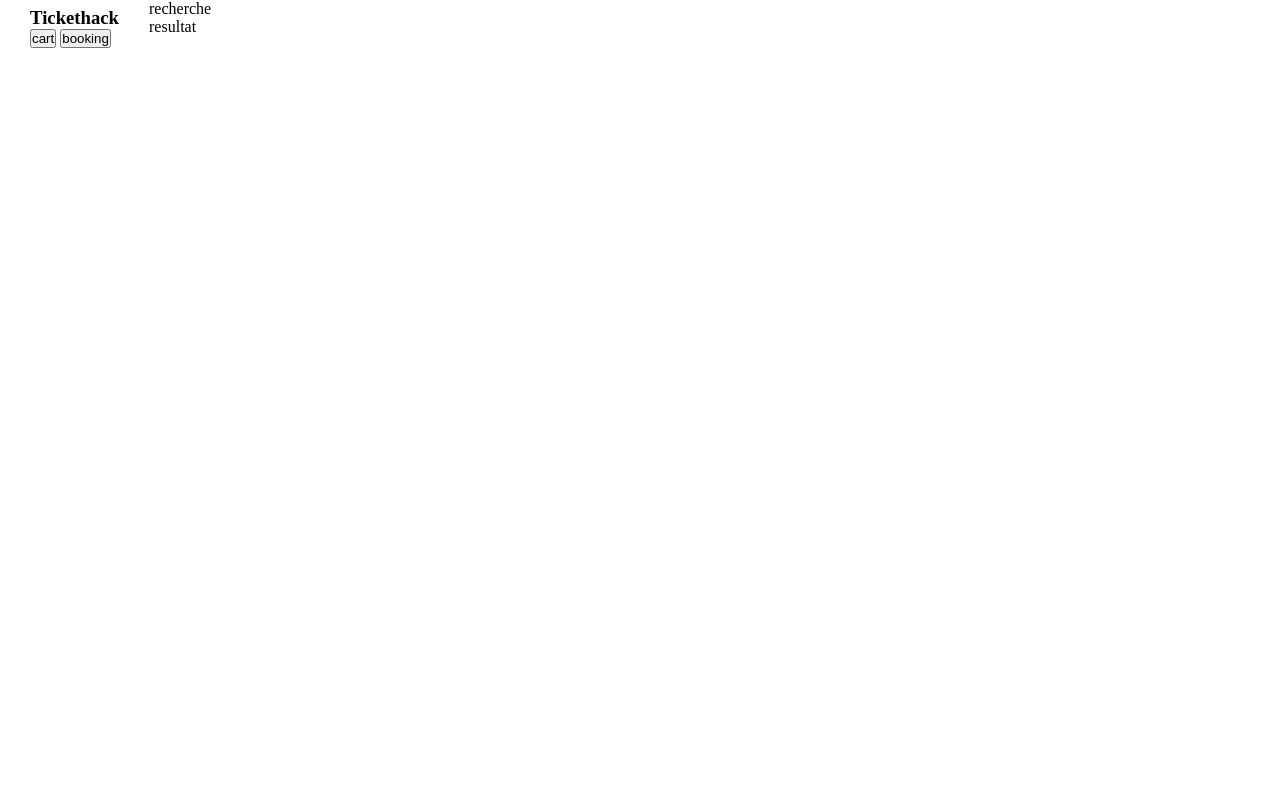
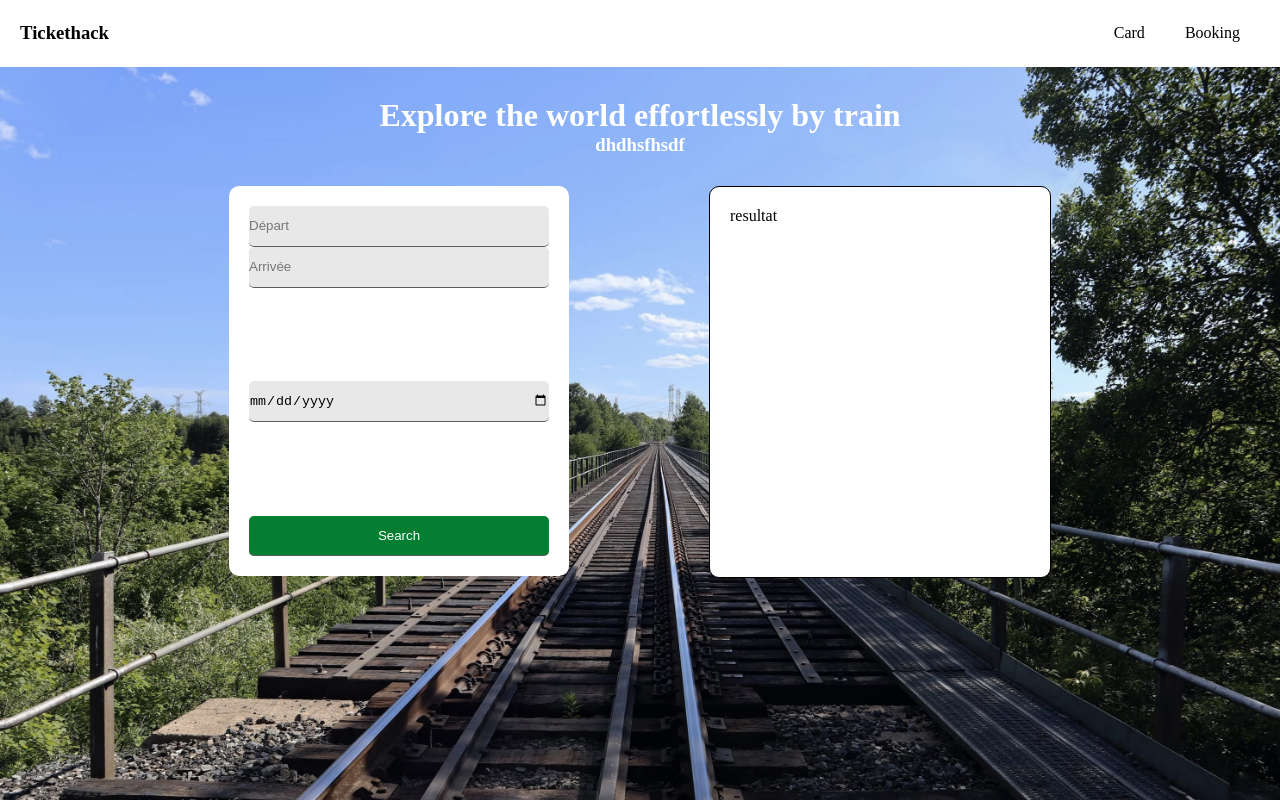
Before and after one commit to FaridJx/tickethack_frontend, a plain HTML site: page index.html in a window 1280 px wide. Drawn offline with Linux system fonts and the light colour scheme.

Commit message:
frontend V2

```diff
--- a/index.html
+++ b/index.html
@@ -1,44 +1,47 @@
 <!DOCTYPE html>
 <html lang="en">
   <head>
-    <link rel="stylesheet" href="style.css">
-    <meta charset="UTF-8">
-    <meta name="viewport" content="width=device-width, initial-scale=1.0">
+    <link rel="stylesheet" href="style.css" />
+    <meta charset="UTF-8" />
+    <meta name="viewport" content="width=device-width, initial-scale=1.0" />
     <title>Tickethack</title>
-
   </head>
   <body>
     <div id="main">
       <div id="header">
-            <div>
-                <div>
-                    <h3>Tickethack</h3>
+        <div id="title-container">
+          <a href="index.html"><h3>Tickethack</h3></a>
         </div>
-                 <div id="buttons">
-                    <button>cart</button>
-                    <button>booking</button>
+        <div id="button-container">
+          <ul>
+            <li><a href="/cart.html">Card</a></li>
+            <li><a href="/booking.html">Booking</a></li>
+          </ul>
         </div>
       </div>
 
+      <div id="main-container">
+        <div id="slogan">
+          <h1>Explore the world effortlessly by train</h1>
+          <h3>dhdhsfhsdf</h3>
+        </div>
+        <div id="recherche">
+          <div id="search" class="div-cont">
+            <div id="srch-trips">
+
+              <input class="champ" id="depart" type="text" placeholder="Départ">
+              <input class="champ" id="arrivée" type="text" placeholder="Arrivée">
             </div>
 
-      <div id="Container">
-        <div id="Txt">
-            <title>
-           <h1></h1>
-           <h3></h3>
-            </title>
+            <input class="champ" id="date" type="date">
+
+            <button class="champ" id="btn-search">Search</button>
+
           </div>
-        <div id="Search">
-          recherche
-        </div>
-        <div id="Result">
-          resultat
+          <div id="result" class="div-cont">resultat</div>
         </div>
       </div>
-
     </div>
-
 
     <script src="scripts.js"></script>
   </body>
--- a/scripts.js
+++ b/scripts.js
@@ -0,0 +1,3 @@
+document.querySelector('#btn-search').addEventListener('click', () => {
+
+})
--- a/style.css
+++ b/style.css
@@ -7,39 +7,118 @@
     width: 100vw;
     display: grid;
     grid-template-columns: repeat(12, 1fr);
-    grid-template-rows: repeat(12,1fr);
-
-
+    grid-template-rows: repeat(12, 1fr);
 }
 
 #header {
-
+        grid-row-start: 1;
+        grid-row-end: 2;
+        grid-column-start: 1;
+        grid-column-end: 13;
         display: flex;
         justify-content: space-between;
         align-items: center;
-        height: 0.5vh;
-        padding: 25px 30px 25px 30px;
-        background-color: white;
-        text-decoration: none;
-    }
+        padding: 0 20px;
+}
+
+
+a{
+    text-decoration: none;
+    color: black;
+}
+
+#button-container ul{
+    list-style-type: none;
+    display: flex;
+}
+
+#button-container ul li{
+    padding: 0 20px;
+}
+
+
+/* #container{
+    width: 100vw;
+} */
+
+#main-container{
+    grid-row-start: 2;
+    grid-row-end: 13;
+    grid-column-start: 1;
+    grid-column-end: 13;
+    background-image: url(/images/background.jpg);
+    background-size: cover;
+    display: flex;
+    justify-content: flex-start;
+    flex-direction: column;
+    background-color: #a7f50b;
+    /* border: 1px solid black; */
+    align-items: center;
+}
+
+#slogan{
+    text-align: center;
+    margin: 30px 0;
+    color: #ffffff;
+}
+
+#recherche{
+    display: flex;
+    justify-content: center;
+    /* height: 150px; */
+    width: 100vw;
+}
+
+.div-cont{
+    /* grid-row-start: 2;
+    grid-row-end: 12; */
+    /* grid-column-start: 1;
+    grid-column-end: 5; */
+    display: flex;
+    flex-direction: column;
+    height: 350px;
+    width: 300px;
+    padding: 20px;
+    /* border: 1px solid black; */
+    border-radius: 10px;
+    background-color: #ffffff;
+    justify-content: space-between;
+    margin: 0 70px;
+}
+
+.champ{
+    height: 40px;
+    width: 100%;
+    /* padding-left: 10px; */
+    border-radius: 5px;
+    border: none;
+    background-color: #e8e8e8;
+    border-bottom: 1px solid rgb(93, 93, 93);
+}
 
 
 
+#date{
+    margin: 30px 0;
+}
 
-#header-contain {
-        display: flex;
-        justify-content: space-between;
-        align-items: center;
-        height: 0.5vh;
-        padding: 25px 30px 25px 30px;
-        background-color: white;
-        text-decoration: none;
-        color: black;
 
+#result {
+    /* grid-row-start: 2;
+    grid-row-end: 12;
+    grid-column-start: 5;
+    grid-column-end: 13; */
+    border: 1px solid black;
+    /* background-color: #0f7dea; */
+  }
+
+#btn-search{
+    background-color: #047e30;
+    color: #ffffff;
 }
-#buttons{
-    justify-content: space-around ;
-}
+
+
+
 #container {
 
 }
```
Also changed, not shown: booking.html (+11 -9 lines), cart.html (+10 -8 lines), images/background.jpg (added), images/notfound.png (added), images/train.png (added). Lines whose indentation alone changed are shown as unchanged.
